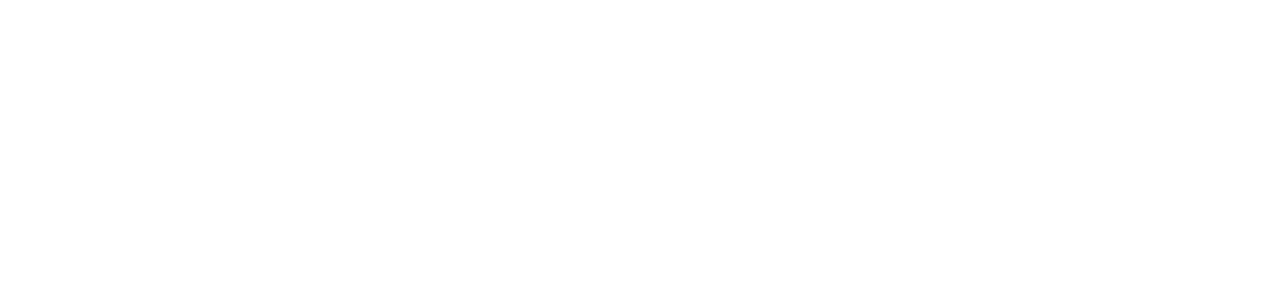
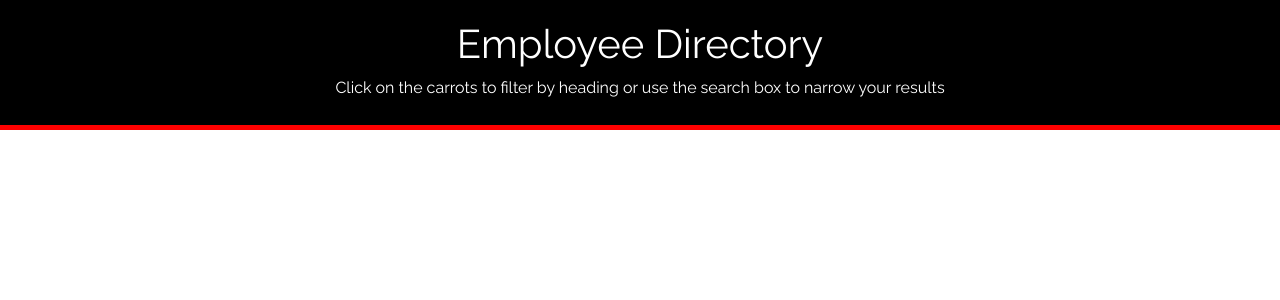
Before and after one commit to JoeDodgson/React-Employee-Directory, a React (Create React App) app: page / in a window 1280 px wide. Shown: the top 300 px of the page. Built offline with nearby package versions, Linux system fonts and the light colour scheme.

Commit message:
Wrote the JSX for the header component

```diff
--- a/public/index.html
+++ b/public/index.html
@@ -10,34 +10,12 @@
       content="Web site created using create-react-app"
     />
     <link rel="apple-touch-icon" href="%PUBLIC_URL%/logo192.png" />
-    <!--
-      manifest.json provides metadata used when your web app is installed on a
-      user's mobile device or desktop. See https://developers.google.com/web/fundamentals/web-app-manifest/
-    -->
     <link rel="manifest" href="%PUBLIC_URL%/manifest.json" />
-    <!--
-      Notice the use of %PUBLIC_URL% in the tags above.
-      It will be replaced with the URL of the `public` folder during the build.
-      Only files inside the `public` folder can be referenced from the HTML.
-
-      Unlike "/favicon.ico" or "favicon.ico", "%PUBLIC_URL%/favicon.ico" will
-      work correctly both with client-side routing and a non-root public URL.
-      Learn how to configure a non-root public URL by running `npm run build`.
-    -->
+    <link href="https://fonts.googleapis.com/css2?family=Raleway&display=swap" rel="stylesheet"></link>
+    <link rel="stylesheet" href="https://cdnjs.cloudflare.com/ajax/libs/twitter-bootstrap/4.0.0/css/bootstrap.min.css"/>
     <title>React App</title>
   </head>
   <body>
-    <noscript>You need to enable JavaScript to run this app.</noscript>
     <div id="root"></div>
-    <!--
-      This HTML file is a template.
-      If you open it directly in the browser, you will see an empty page.
-
-      You can add webfonts, meta tags, or analytics to this file.
-      The build step will place the bundled scripts into the <body> tag.
-
-      To begin the development, run `npm start` or `yarn start`.
-      To create a production bundle, use `npm run build` or `yarn build`.
-    -->
   </body>
 </html>
--- a/src/components/Header.js
+++ b/src/components/Header.js
@@ -4,8 +4,17 @@
 
   render() {
     return (
-      <div>
-
+      <div style={{width: "100%", color: "white", "text-align": "center", "font-family": "'Raleway', sans-serif"}}>
+        <div style={{"background-color": "black", height: "125px", padding: "20px"}}>
+          <h1>
+            Employee Directory
+          </h1>
+          <p>
+            Click on the carrots to filter by heading or use the search box to narrow your results
+          </p>
+        </div>
+        <div style={{"background-color": "red", height: "5px"}}>
+        </div>
       </div>
     );
   }
```
